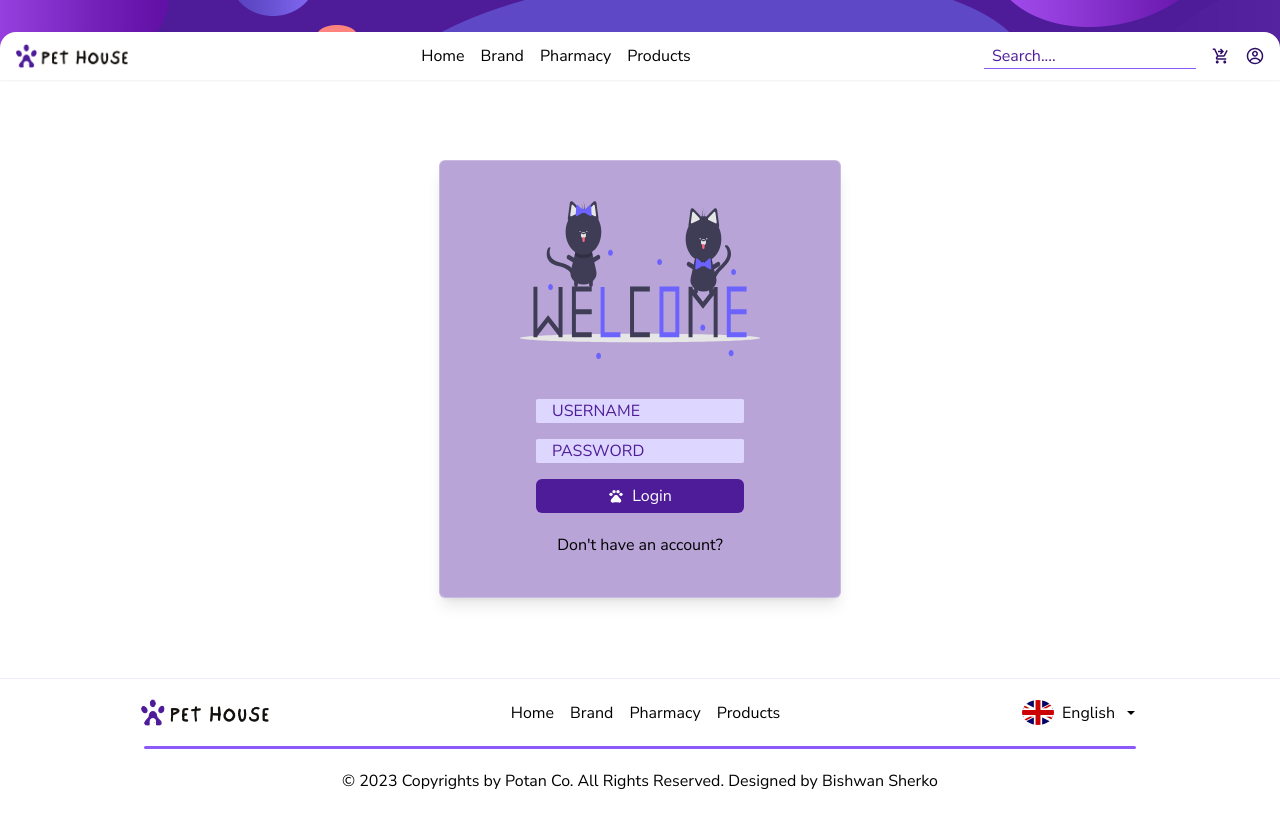
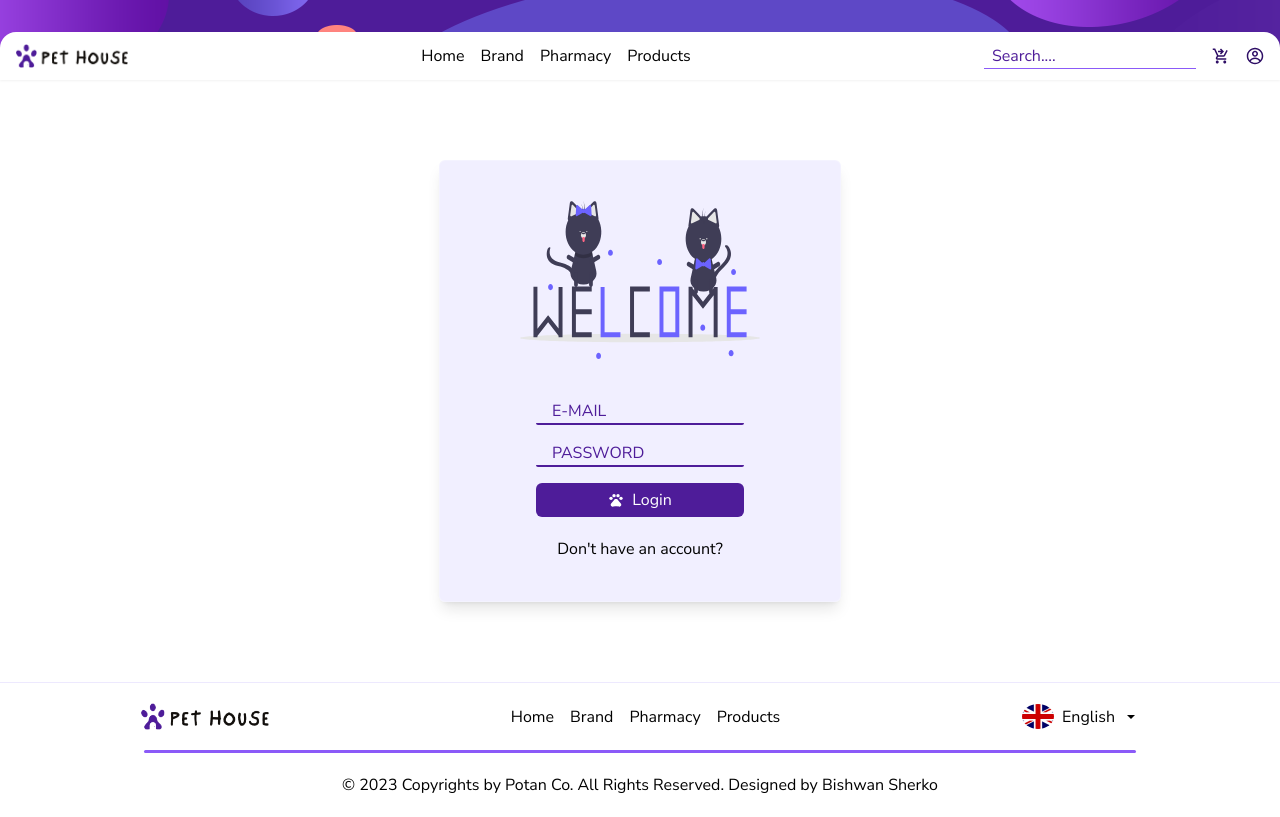
Before and after one commit to bishwan00/pet-store-frontEnd, a React (Vite) app: page /signin in a window 1280 px wide. Built offline with nearby package versions, Linux system fonts and the light colour scheme.

Commit message:
adding signup component

```diff
--- a/src/features/login/Signin.jsx
+++ b/src/features/login/Signin.jsx
@@ -3,21 +3,21 @@ import img from "../../asset/undraw_welcome_cats_thqn 1.svg";
 import { MdOutlinePets } from "react-icons/md";
 import { Link } from "react-router-dom";
 
-const Signin = () => {
+const Signin = ({ handleInput }) => {
   return (
     <div className="flex justify-center items-center">
-      <div className="bg-daisy-bush-900 flex flex-col items-center justify-center  md:p-10 p-2  bg-opacity-40 shadow-lg backdrop-blur-md backdrop-filter border border-opacity-25 border-white rounded-md">
+      <div className="bg-daisy-bush-200 flex flex-col items-center justify-center  md:p-10 p-2  bg-opacity-40 shadow-lg backdrop-blur-md backdrop-filter border border-opacity-25 border-white rounded-md">
         <div>
           <img src={img} alt="image" className="w-60" />
         </div>
         <form className="flex flex-col w-80 items-center justify-center gap-4 mt-10">
           <input
-            type="text"
-            className="bg-daisy-bush-200 w-52 rounded-sm outline-none text-daisy-bush-900 placeholder:text-daisy-bush-900 pl-4"
-            placeholder="USERNAME"
+            type="email"
+            className="bg-transparent border-b-2 w-52 rounded-sm outline-none text-daisy-bush-900 placeholder:text-daisy-bush-900 pl-4"
+            placeholder="E-MAIL"
           />{" "}
           <input
-            className="bg-daisy-bush-200 w-52 rounded-sm outline-none text-daisy-bush-900 placeholder:text-daisy-bush-900 pl-4"
+            className="bg-transparent border-b-2 w-52 rounded-sm outline-none text-daisy-bush-900 placeholder:text-daisy-bush-900 pl-4"
             placeholder="PASSWORD"
             type="password"
           />
@@ -32,7 +32,9 @@ const Signin = () => {
         </form>
         <div className="mt-5">
           {" "}
-          <Link to="/signup">Don't have an account?</Link>
+          <span className="cursor-pointer" onClick={handleInput}>
+            Don't have an account?
+          </span>
         </div>
       </div>
     </div>
--- a/src/features/login/Signup.jsx
+++ b/src/features/login/Signup.jsx
@@ -1,9 +1,73 @@
-import React from 'react'
+import React from "react";
+import img from "../../asset/undraw_step_to_the_sun_nxqq.svg";
+import { MdOutlinePets } from "react-icons/md";
+const Signup = ({ handleInput }) => {
+  return (
+    <div className="flex justify-center items-center">
+      <div className=" flex flex-col md:flex-row items-center bg-daisy-bush-200 justify-between lg:w-[55%] w-[95%]   bg-opacity-40 shadow-lg backdrop-blur-md backdrop-filter border border-opacity-25 border-white rounded-md">
+        <div className=" md:w-96">
+          <img src={img} alt="image" className="" />
+        </div>
+        <div className="bg-white flex justify-center md:w-auto w-full md:mt-0 mt-6 md:ml-6">
+          <form className="flex md:w-96 w-full pt-10 md:pt-10 md:flex-row  flex-col flex-wrap  items-center justify-center py-5 gap-y-6 gap-4 ">
+            <input
+              type="text"
+              className="bg-transparent border-b-2 md:w-48 w-80 rounded-sm outline-none text-daisy-bush-900 placeholder:text-daisy-bush-900 pl-4"
+              placeholder="FIRST-NAME"
+            />{" "}
+            <input
+              className="bg-transparent border-b-2 md:w-44 w-80 rounded-sm outline-none text-daisy-bush-900 placeholder:text-daisy-bush-900 pl-4"
+              placeholder="LAST-NAME"
+              type="text"
+            />{" "}
+            <select className="bg-transparent  border-b-2 w-80 md:w-96 rounded-sm outline-none text-daisy-bush-900 placeholder:text-daisy-bush-900 pl-4">
+              <option className="bg-transparent" value="gender">
+                Gender
+              </option>
+              <option className="bg-transparent" value="male">
+                Male
+              </option>
+              <option className="bg-transparent" value="female">
+                Female
+              </option>
+            </select>
+            <input
+              type="email"
+              className="bg-transparent border-b-2 md:w-96 w-80 rounded-sm outline-none text-daisy-bush-900 placeholder:text-daisy-bush-900 pl-4"
+              placeholder="E-MAIL"
+            />{" "}
+            <input
+              className="bg-transparent border-b-2 w-80 md:w-96 rounded-sm outline-none text-daisy-bush-900 placeholder:text-daisy-bush-900 pl-4"
+              placeholder="PHONE-NUMBER"
+              type="text"
+            />{" "}
+            <input
+              type="password"
+              className="bg-transparent border-b-2 w-80 md:w-96 rounded-sm outline-none text-daisy-bush-900 placeholder:text-daisy-bush-900 pl-4"
+              placeholder="PASSWORD"
+            />{" "}
+            <input
+              className="bg-transparent border-b-2 md:w-96 w-80 rounded-sm outline-none text-daisy-bush-900 placeholder:text-daisy-bush-900 pl-4"
+              placeholder="CONFIRM-PASSWORD"
+              type="password"
+            />{" "}
+            <button className="bg-daisy-bush-900 w-80  text-white md:w-56 py-[5px] px-[15px] rounded-md">
+              {" "}
+              <span className="flex gap-2 justify-center items-center">
+                {" "}
+                <MdOutlinePets />
+                Signup
+              </span>
+            </button>
+            <span className="md:mt-5 cursor-pointer" onClick={handleInput}>
+              {" "}
+              Already have an account?
+            </span>
+          </form>
+        </div>
+      </div>
+    </div>
+  );
+};
 
-const Signup = () => {
-  return (
-    <div>Signup</div>
-  )
-}
-
-export default Signup
+export default Signup;
--- a/src/features/navbar/Navbar.jsx
+++ b/src/features/navbar/Navbar.jsx
@@ -56,7 +56,7 @@ const Navbar = () => {
           />
           <MdOutlineShoppingCartCheckout className="text-daisy-bush-950 text-lg " />
           {count !== 0 ? (
-            <span className="md:right-10 top-1 z-50 right-20 bg-daisy-bush-900 text-white rounded-[50%] text-xs w-3 text-center absolute">
+            <span className="md:right-10 top-1 z-50 right-20 bg-daisy-bush-900 text-white w-5 rounded-[100%] text-xs w-3 text-center absolute">
               {count}
             </span>
           ) : (
--- a/src/page/Login.jsx
+++ b/src/page/Login.jsx
@@ -1,11 +1,21 @@
 import React from "react";
 import Container from "../features/container/Container";
+import { useState } from "react";
 import Signin from "../features/login/Signin";
+import Signup from "../features/login/Signup";
 const Login = () => {
+  const [haveAccount, setHaveAccount] = useState(true);
+  const handleInput = () => {
+    setHaveAccount(!haveAccount);
+  };
   return (
     <div className="mt-40 mb-20">
       <Container>
-        <Signin />
+        {haveAccount ? (
+          <Signin handleInput={handleInput} />
+        ) : (
+          <Signup handleInput={handleInput} />
+        )}
       </Container>
     </div>
   );
```
Also changed, not shown: src/asset/undraw_step_to_the_sun_nxqq.svg (added).
